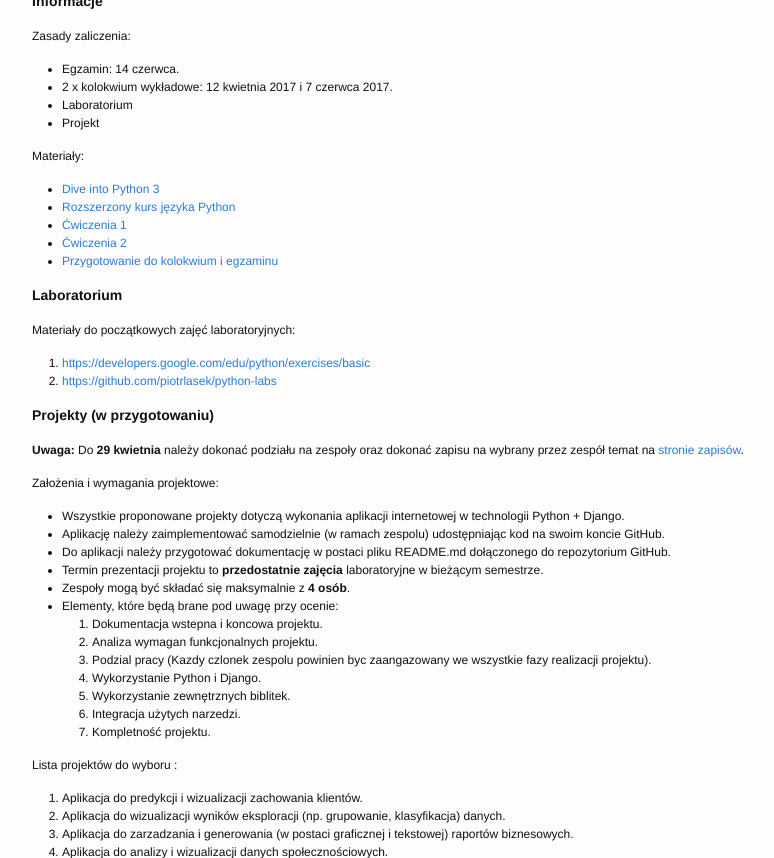
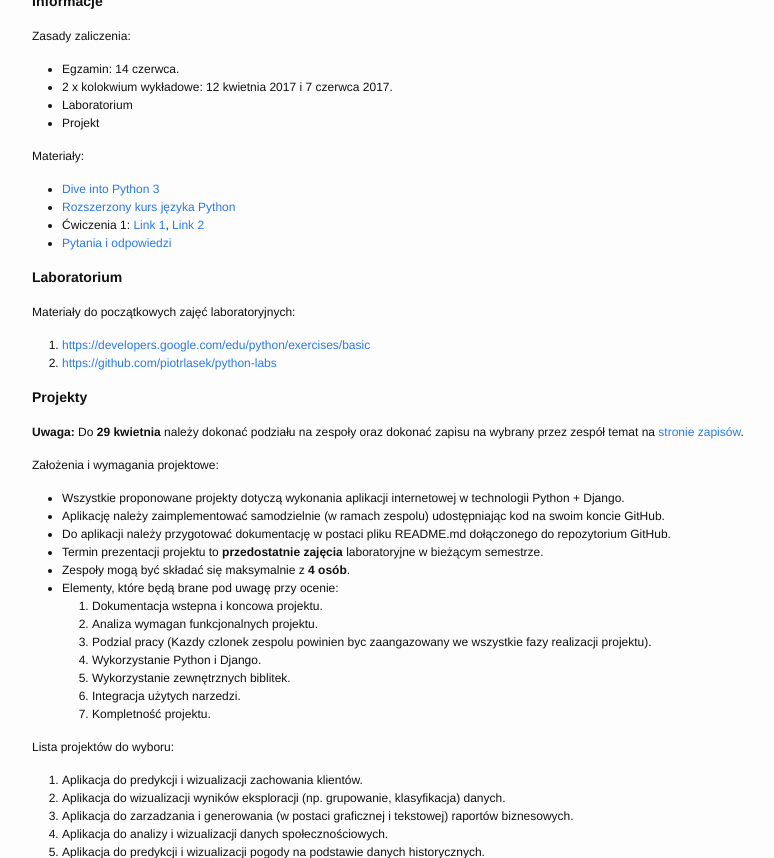
Before and after one commit to piotrlasek/piotrlasek.github.io, a Jekyll site: the page built from for-students/ai2-2017.md, in a window 1280 px wide and 900 px high, scrolled down 342 px, cut to the strip 42-900 px from the top of the window. Shown: the whole strip, without its empty margins (238-1012 px from the left). Built offline with Jekyll 4.4.1, drawn with Linux system fonts in a browser that asks for light colours.

Commit message:
Update ai2-2017.md

```diff
--- a/for-students/ai2-2017.md
+++ b/for-students/ai2-2017.md
@@ -18,9 +18,8 @@
 Materiały:
 * [Dive into Python 3](http://www.diveintopython3.net)
 * [Rozszerzony kurs języka Python](https://www.ii.uni.wroc.pl/~marcinm/dyd/python/)
-* [Ćwiczenia 1](http://exercism.io/languages/python/exercises)
-* [Ćwiczenia 2](http://www.ling.gu.se/~lager/python_exercises.html)
-* [Przygotowanie do kolokwium i egzaminu](https://docs.python.org/3/faq/programming.html)
+* Ćwiczenia 1: [Link 1](http://exercism.io/languages/python/exercises), [Link 2](http://www.ling.gu.se/~lager/python_exercises.html)
+* [Pytania i odpowiedzi](https://docs.python.org/3/faq/programming.html)
 
 # Laboratorium
 
@@ -28,7 +27,7 @@
 1. [https://developers.google.com/edu/python/exercises/basic](https://developers.google.com/edu/python/exercises/basic)
 2. [https://github.com/piotrlasek/python-labs](https://github.com/piotrlasek/python-labs)
 
-# Projekty (w przygotowaniu)
+# Projekty
 
 **Uwaga:** Do **29 kwietnia** należy dokonać podziału na zespoły oraz dokonać zapisu na wybrany przez
 zespół temat na [stronie zapisów](https://docs.google.com/document/d/1ysbPqXybqgpxvLWPetOv--JI32nEqR8gYSTS3sWzMeA/edit?usp=sharing).
@@ -53,7 +52,7 @@
   1. Integracja użytych narzedzi.
   1. Kompletność projektu.
 
-Lista projektów do wyboru :
+Lista projektów do wyboru:
  1. Aplikacja do predykcji i wizualizacji zachowania klientów.
  1. Aplikacja do wizualizacji wyników eksploracji (np. grupowanie, klasyfikacja) danych.
  1. Aplikacja do zarzadzania i generowania (w postaci graficznej i tekstowej) raportów biznesowych.
```
